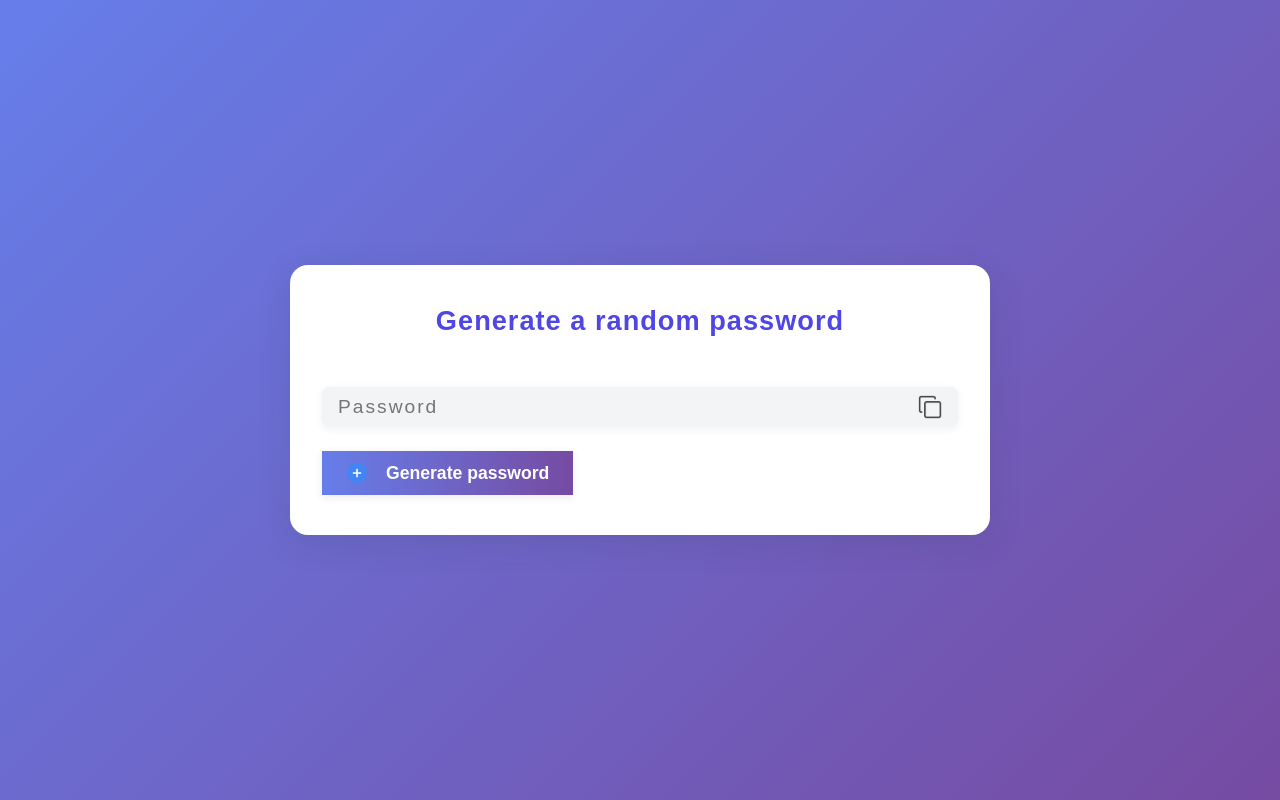
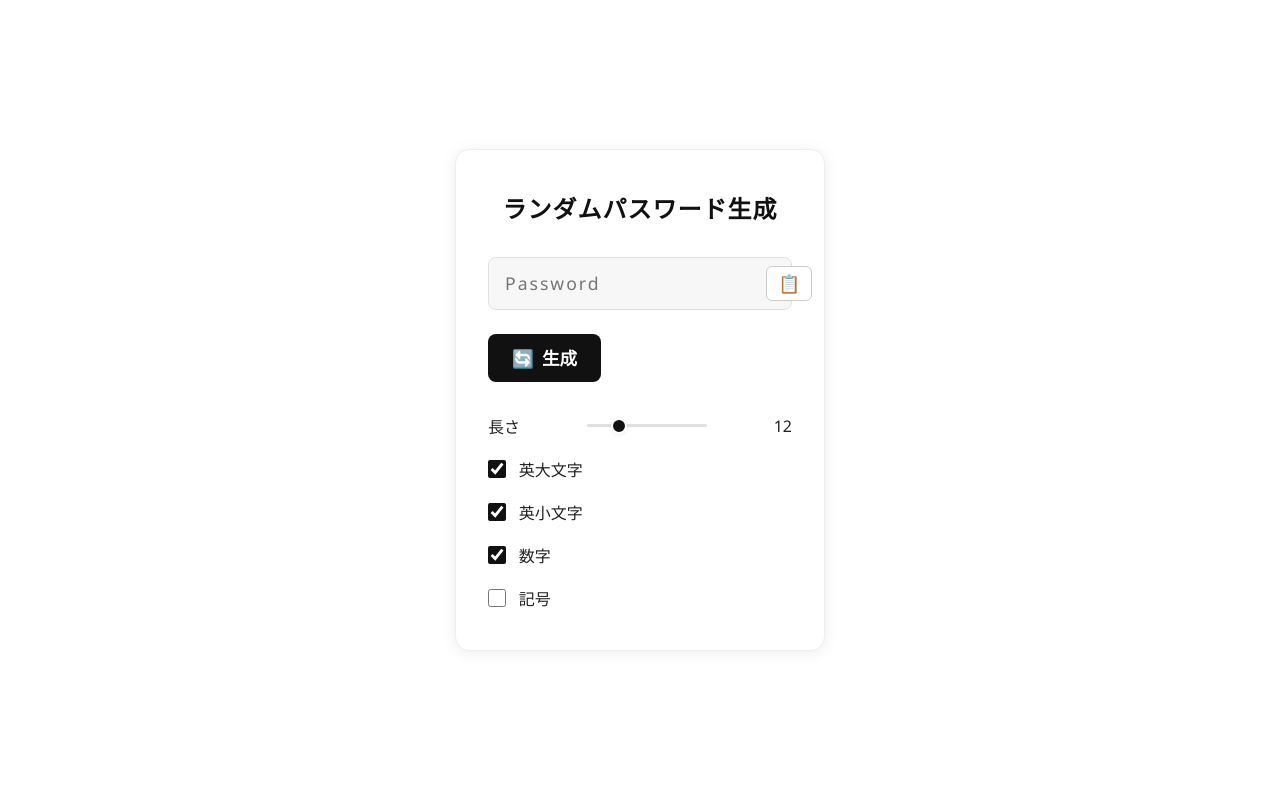
Before and after one commit to Kenyu-f/random_psw_generator, a plain HTML site: page index.html in a window 1280 px wide. Drawn offline with Linux system fonts and the light colour scheme.

Commit message:
パスワードの長さ指定と、文字の種類選択機能を追加

```diff
--- a/index.html
+++ b/index.html
@@ -1,5 +1,5 @@
 <!DOCTYPE html>
-<html lang="en">
+<html lang="ja">
 <head>
     <meta charset="UTF-8">
     <meta name="viewport" content="width=device-width, initial-scale=1.0">
@@ -8,41 +8,65 @@
 </head>
 <body>
     <div class="container">
-        <h1> Generate a random password</h1>
+        <h1>ランダムパスワード生成</h1>
         <div class="display">
-            <input type="text" id="password" placeholder="Password">
-            <img src = "images/copy.png">
+            <input type="text" id="password" placeholder="Password" readonly>
+            <button class="copy-btn" id="copyBtn" title="コピー"><span>📋</span></button>
         </div>
-        <button onclick = "createPassword()"><img src="images/generate.png">Generate password</button>
+        <button class="generate-btn" onclick="createPassword()"><span>🔄</span>生成</button>
+        <div class="options">
+            <label class="range-label">
+                長さ
+                <input type="range" id="lengthRange" min="6" max="32" value="12" oninput="lengthValue.textContent = lengthRange.value">
+                <span id="lengthValue">12</span>
+            </label>
+            <label class="checkbox-label"><input type="checkbox" id="useUpper" checked><span>英大文字</span></label>
+            <label class="checkbox-label"><input type="checkbox" id="useLower" checked><span>英小文字</span></label>
+            <label class="checkbox-label"><input type="checkbox" id="useNumber" checked><span>数字</span></label>
+            <label class="checkbox-label"><input type="checkbox" id="useSymbol"><span>記号</span></label>
+        </div>
     </div>
+<script>
+const password = document.getElementById("password");
+const lengthRange = document.getElementById("lengthRange");
+const lengthValue = document.getElementById("lengthValue");
+const useUpper = document.getElementById("useUpper");
+const useLower = document.getElementById("useLower");
+const useNumber = document.getElementById("useNumber");
+const useSymbol = document.getElementById("useSymbol");
+const copyBtn = document.getElementById("copyBtn");
 
-
-
-<script>
-    const password = document.getElementById("password");
-    const length = 12;
-    const upperCase = "ABCDEFGHIJKLMNOPQRSTUVWXYZ";
-    const lowerCase = "abcdefghijklmnopqrstuvwxyz";
-    const numbers = "0123456789";
-    const symbols = "!@#$%^&*()_+~`|}{[]:;?><,./-=";
-
-    const allChars = upperCase + lowerCase + numbers + symbols;
+const upperCase = "ABCDEFGHIJKLMNOPQRSTUVWXYZ";
+const lowerCase = "abcdefghijklmnopqrstuvwxyz";
+const numbers = "0123456789";
+const symbols = "!@#$%^&*()_+~`|}{[]:;?><,./-=";
 
 function createPassword(){
+    let chars = "";
+    if(useUpper.checked) chars += upperCase;
+    if(useLower.checked) chars += lowerCase;
+    if(useNumber.checked) chars += numbers;
+    if(useSymbol.checked) chars += symbols;
+
+    if(chars === "") {
+        password.value = "条件を選択してください";
+        return;
+    }
+
     let pwd = "";
-    pwd += upperCase[Math.floor(Math.random() * upperCase.length)];
-    pwd += lowerCase[Math.floor(Math.random() * lowerCase.length)];
-    pwd += numbers[Math.floor(Math.random() * numbers.length)];
-    pwd += symbols[Math.floor(Math.random() * symbols.length)];
-
-    while(length > pwd.length){
-        pwd += allChars[Math.floor(Math.random() * allChars.length)];
+    for(let i=0; i<lengthRange.value; i++){
+        pwd += chars[Math.floor(Math.random() * chars.length)];
     }
     password.value = pwd;
 }
 
-
-
+copyBtn.onclick = function() {
+    if(password.value && password.value !== "条件を選択してください") {
+        navigator.clipboard.writeText(password.value);
+        copyBtn.classList.add("copied");
+        setTimeout(() => copyBtn.classList.remove("copied"), 1000);
+    }
+};
 </script>
 </body>
 </html>
--- a/style.css
+++ b/style.css
@@ -1,101 +1,170 @@
-*{
+* {
     margin: 0;
     padding: 0;
-    font-family: "poppins", sans-serif;
     box-sizing: border-box;
+    font-family: 'Segoe UI', 'Arial', sans-serif;
 }
 
-
 body {
-    background: linear-gradient(135deg, #667eea, #764ba2);
+    background: #fff;
     min-height: 100vh;
-    margin: 0;
-    font-family: 'Segoe UI', 'Arial', sans-serif;
     display: flex;
     align-items: center;
     justify-content: center;
 }
 
-.container{
-    margin: 12%;
-    width: 90%;
-    max-width: 700px;
+.container {
     background: #fff;
+    border: 1px solid #eee;
+    border-radius: 14px;
+    box-shadow: 0 2px 16px rgba(0,0,0,0.07);
     padding: 2.5rem 2rem;
-    border-radius: 18px;
-    box-shadow: 0 8px 32px rgba(44, 62, 80, 0.15);
+    min-width: 340px;
+    width: 100%;
+    max-width: 370px;
     text-align: center;
-    min-width: 340px;
-
 }
 
 h1 {
-    color: #4f46e5;
-    margin-bottom: 1.5rem;
-    font-size: 1.7rem;
+    color: #111;
+    font-size: 1.5rem;
+    margin-bottom: 2rem;
+    font-weight: 700;
     letter-spacing: 1px;
 }
 
-.display{
-    width: 100%;
-    margin-top: 50px;
-    margin-bottom: 30px;
-    background: #f3f4f6;
-    color: #333;
+.display {
     display: flex;
     align-items: center;
-    justify-content: space-between;
+    background: #f7f7f7;
+    border-radius: 8px;
     padding: 0.5rem 1rem;
     margin-bottom: 1.5rem;
-    border-radius: 8px;
-    box-shadow: 0 2px 8px rgba(44, 62, 80, 0.07);
+    border: 1px solid #e0e0e0;
 }
 
-.display input[type="text"]{
+.display input[type="text"] {
     border: none;
     background: transparent;
-    font-size: 1.2rem;
+    font-size: 1.1rem;
     flex: 1;
     outline: none;
-    color: #333;
+    color: #111;
     letter-spacing: 2px;
+    padding: 0.3rem 0;
 }
 
-.display img{
-    width: 24px;
-    height: 24px;
+.copy-btn {
+    background: #fff;
+    border: 1px solid #ccc;
+    border-radius: 6px;
+    padding: 0.3rem 0.7rem;
+    margin-left: 0.5rem;
     cursor: pointer;
-    margin-left: 0.5rem;
-    opacity: 0.7;
-    transition: opacity 0.2s;
+    font-size: 1.1rem;
+    transition: background 0.2s, border 0.2s;
 }
-.display img:hover {
-    opacity: 1;
+.copy-btn:hover, .copy-btn.copied {
+    background: #111;
+    color: #fff;
+    border: 1px solid #111;
 }
 
-.container button img{
-    width: 22px;
-    height: 22px;
-    margin-right: 10px;
-}
-
-.container button{
-    border: 0;
-    outline: 0;
-    background: linear-gradient(90deg, #667eea, #764ba2);
+.generate-btn {
+    background: #111;
+    color: #fff;
+    border: none;
+    border-radius: 8px;
+    padding: 0.7rem 1.5rem;
     font-size: 1.1rem;
-    color: #fff;
     font-weight: 600;
-    justify-content: center;
+    cursor: pointer;
+    margin-bottom: 2rem;
     display: flex;
     align-items: center;
-    padding: 0.7rem 1.5rem;
-    cursor: pointer;
-    box-shadow: 0 2px 8px rgba(44, 62, 80, 0.10);
     gap: 0.5rem;
     transition: background 0.2s, transform 0.2s;
 }
-button:hover {
-    background: linear-gradient(90deg, #764ba2, #667eea);
+.generate-btn:hover {
+    background: #222;
     transform: translateY(-2px) scale(1.03);
 }
+
+.options {
+    display: flex;
+    flex-direction: column;
+    gap: 1.2rem;
+    align-items: stretch;
+    font-size: 1rem;
+}
+
+.range-label {
+    display: flex;
+    align-items: center;
+    gap: 0.7rem;
+    justify-content: space-between;
+    color: #222;
+    font-weight: 500;
+}
+
+input[type="range"] {
+    -webkit-appearance: none;
+    width: 120px;
+    height: 3px;
+    background: #e0e0e0;
+    border-radius: 2px;
+    outline: none;
+    margin: 0 8px;
+}
+input[type="range"]::-webkit-slider-thumb {
+    -webkit-appearance: none;
+    appearance: none;
+    width: 16px;
+    height: 16px;
+    border-radius: 50%;
+    background: #111;
+    cursor: pointer;
+    border: 2px solid #fff;
+    box-shadow: 0 1px 4px rgba(0,0,0,0.08);
+}
+input[type="range"]:focus::-webkit-slider-thumb {
+    outline: 2px solid #111;
+}
+input[type="range"]::-moz-range-thumb {
+    width: 16px;
+    height: 16px;
+    border-radius: 50%;
+    background: #111;
+    cursor: pointer;
+    border: 2px solid #fff;
+}
+input[type="range"]::-ms-thumb {
+    width: 16px;
+    height: 16px;
+    border-radius: 50%;
+    background: #111;
+    cursor: pointer;
+    border: 2px solid #fff;
+}
+input[type="range"]:focus {
+    outline: none;
+}
+
+.checkbox-label {
+    display: flex;
+    align-items: center;
+    gap: 0.5rem;
+    cursor: pointer;
+    font-weight: 500;
+    color: #222;
+    user-select: none;
+}
+.checkbox-label input[type="checkbox"] {
+    accent-color: #111;
+    width: 18px;
+    height: 18px;
+    margin-right: 0.3rem;
+    border-radius: 4px;
+    border: 1.5px solid #111;
+    cursor: pointer;
+}
```
